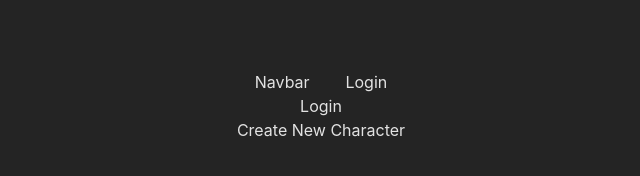
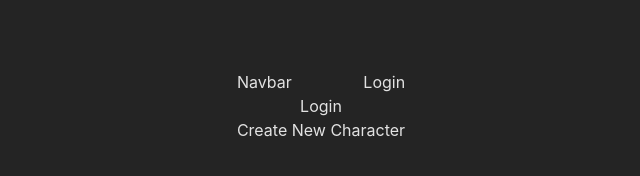
Before and after one commit to LaraBerenguer/character-creator, a React (Vite) app in the folder frontend/: page / in a window 1280 px wide. Shown: the part 294-470 px from the top of the page, without its empty margins (319-959 px from the left). Built offline with nearby package versions, Linux system fonts and the light colour scheme.

Commit message:
Added Layout component and updated Navbar.

```diff
--- a/frontend/src/App.tsx
+++ b/frontend/src/App.tsx
@@ -3,16 +3,17 @@ import { Routes, Route } from 'react-router-dom';
 import Home from './pages/Home';
 import CharacterCreation from './pages/ChatacterCreator';
 import Login from './components/Login';
-import Navbar from './components/Navbar';
+import Layout from './layout/layout';
 
 function App() {
   return (
     <>
-      <Navbar />
       <Routes>
-        <Route path="/" element={<Home />} />
-        <Route path="/creation" element={<CharacterCreation />} />
-        <Route path="/login" element={<Login />} />
+        <Route element={<Layout />}>
+          <Route path="/" element={<Home />} />
+          <Route path="/creation" element={<CharacterCreation />} />
+          <Route path="/login" element={<Login />} />
+        </Route>
       </Routes>
     </>
 
--- a/frontend/src/components/Navbar.tsx
+++ b/frontend/src/components/Navbar.tsx
@@ -2,7 +2,7 @@ import { Link } from "react-router-dom";
 
 const Navbar = () => {
     return (
-        <nav className="flex flex-row justify-around">
+        <nav className="flex flex-row justify-between">
             <div>Navbar</div>
             <div><Link to='/login'>Login</Link></div>
         </nav>
--- /dev/null
+++ b/frontend/src/layout/layout.tsx
@@ -0,0 +1,18 @@
+import { Outlet } from "react-router-dom";
+import Navbar from "../components/Navbar";
+import '../index.css';
+
+const Layout = () => {
+    return (
+        <div>
+            <div className="Navbar">
+                <Navbar />
+            </div>
+            <main>
+                <Outlet />
+            </main>
+        </div>
+    );
+};
+
+export default Layout;
```
